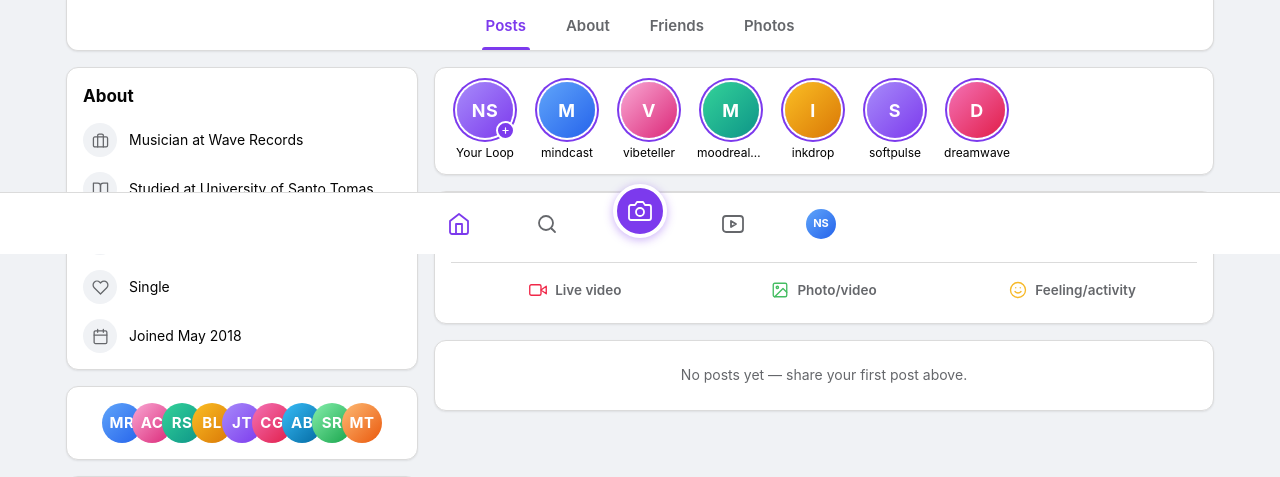
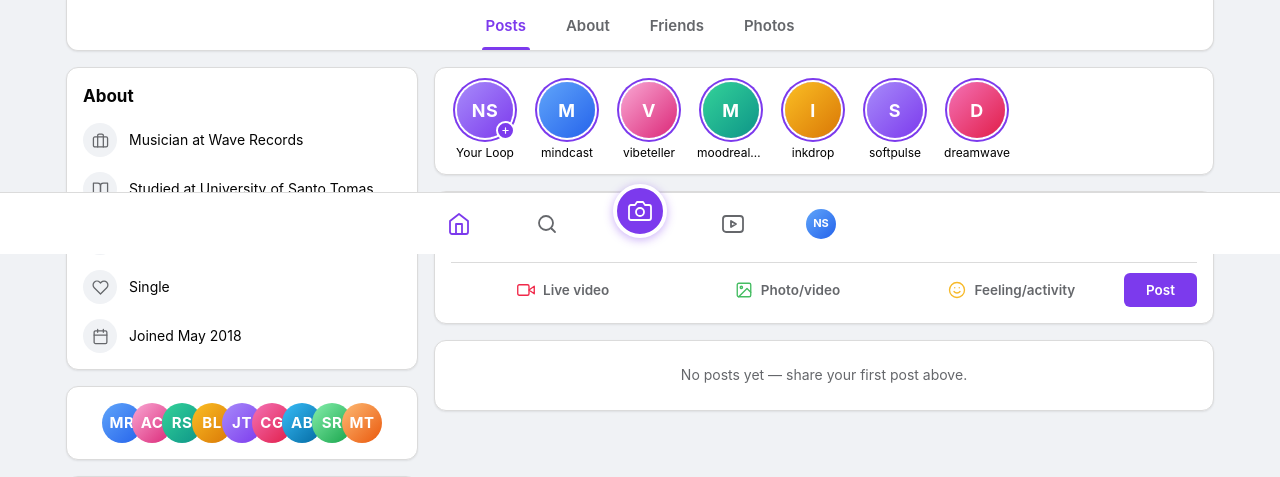
Before and after one commit to kvnwave/DJANGO-PROJECTS, a Django app: page /facebook/ in a window 1280 px wide. Shown: the part 546-1023 px from the top of the page. Run offline with Django 5.2, Linux system fonts and the light colour scheme; data comes from the database, SQL or seed files in the repository; data that the repository does not hold is empty.

Commit message:
fix: keep the Post button always visible in the composer
The button was shown only while the form had focus (:focus-within), so
it could vanish before a click landed whenever focus moved — clicks then
hit the row behind it and nothing was submitted.

```diff
--- a/static/css/facebook.css
+++ b/static/css/facebook.css
@@ -618,10 +618,7 @@ textarea.composer-input::placeholder { color: var(--text-soft); }
 .composer-actions .post-submit {
   flex: none;
   padding: 7px 22px;
-  display: none;
 }
-
-#post-form:focus-within .post-submit { display: inline-flex; }
 
 .empty-feed p {
   margin: 0;
```
